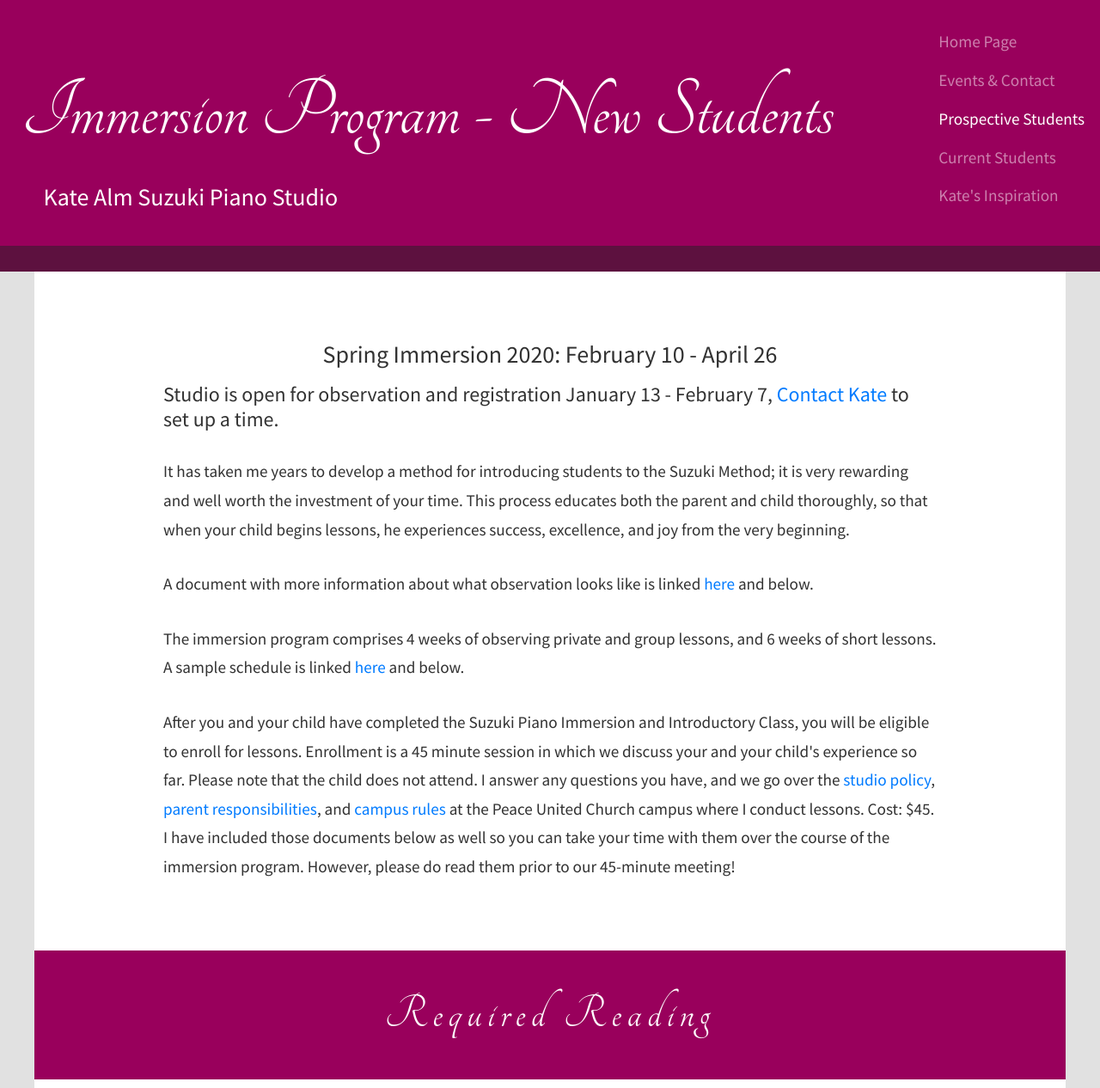
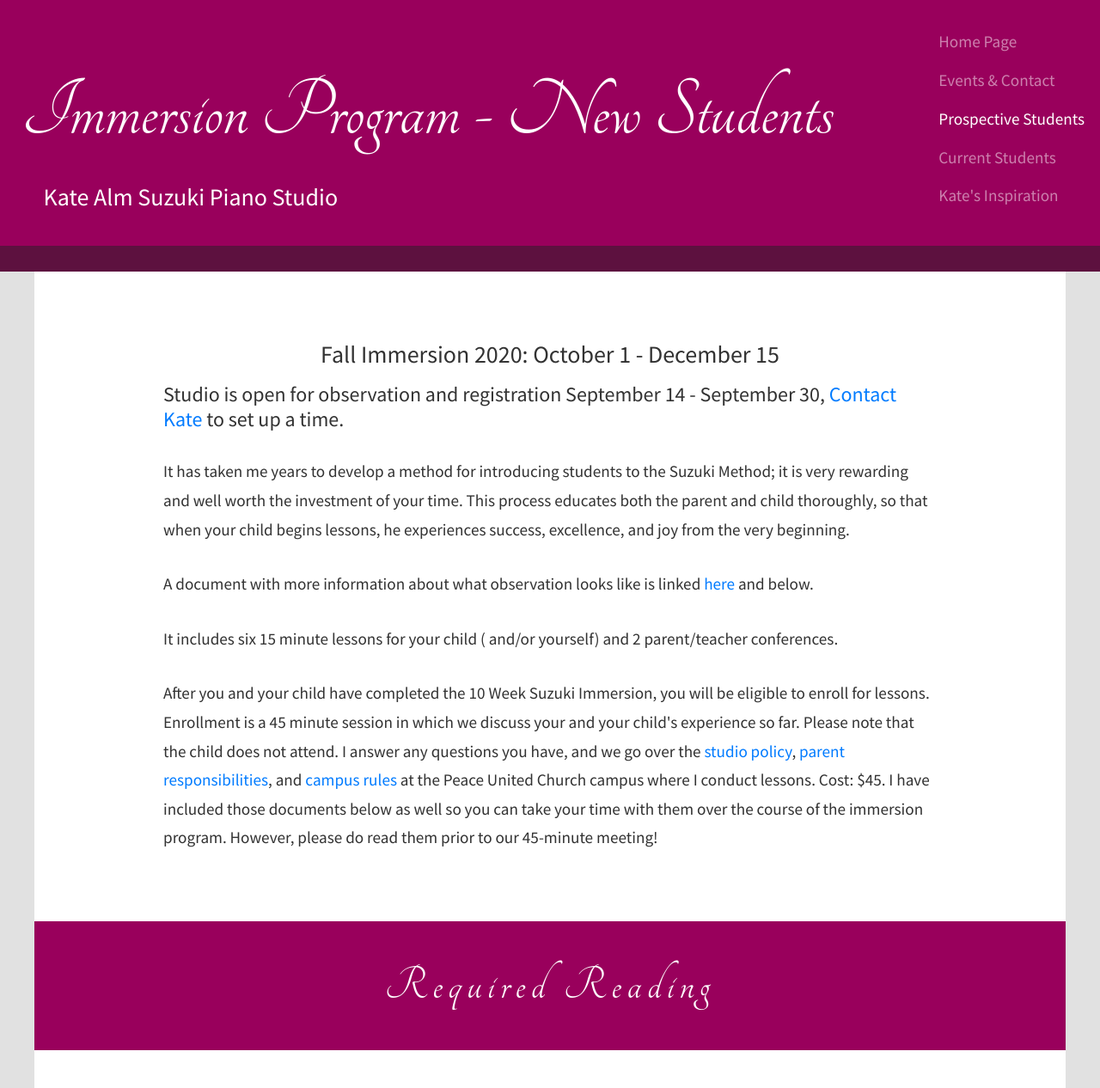
Before and after one commit to ingrid-anderson/Kate, a Django app: page /new-students/ in a window 1280 px wide. Shown: the top 1266 px of the page at 86% size. Run offline with Django 3.2, Linux system fonts and the light colour scheme; some libraries are stand-ins or nearby versions.

Commit message:
Update immersion.htm

```diff
--- a/templates/general/immersion.htm
+++ b/templates/general/immersion.htm
@@ -6,11 +6,11 @@
     <div class="container-layout">
         <section>
             <div class="container-content">
-                <p><h3>Spring Immersion 2020: February 10 - April 26</h3><h4>Studio is open for observation and registration January 13 - February 7, <a href="mailto:almusic@cruzio.com">Contact Kate</a> to set up a time.</h4></p>
+                <p><h3>Fall Immersion 2020: October 1 - December 15</h3><h4>Studio is open for observation and registration September 14 - September 30, <a href="mailto:almusic@cruzio.com">Contact Kate</a> to set up a time.</h4></p>
                 <p>It has taken me years to develop a method for introducing students to the Suzuki Method; it is very rewarding and well worth the investment of your time. This process educates both the parent and child thoroughly, so that when your child begins lessons, he experiences success, excellence, and joy from the very beginning.</p>
                 <p>A document with more information about what observation looks like is linked <a href="https://s3-us-west-2.amazonaws.com/ka-public/PDFs/Observation.pdf" target="_blank">here</a> and below.</p>
-                <p>The immersion program comprises 4 weeks of observing private and group lessons, and 6 weeks of short lessons. A sample schedule is linked <a href="https://s3-us-west-2.amazonaws.com/ka-public/PDFs/ImmersionSchedule.pdf" target="_blank">here</a> and below.<!--, as well as a description of the <a href="https://s3-us-west-2.amazonaws.com/ka-public/PDFs/ImmersionDescription.pdf" target="_blank">program requirements.</a>--></p>
-                <p>After you and your child have completed the Suzuki Piano Immersion and Introductory Class, you will be eligible to enroll for lessons. Enrollment is a 45 minute session in which we discuss your and your child's experience so far. Please note that the child does not attend. I answer any questions you have, and we go over the <a href="https://s3-us-west-2.amazonaws.com/ka-public/PDFs/StudioPolicy.pdf" target="_blank">studio policy</a>, <a href="https://s3-us-west-2.amazonaws.com/ka-public/PDFs/ParentResponsibilities.pdf" target="_blank">parent responsibilities</a>, and <a href="https://s3-us-west-2.amazonaws.com/ka-public/PDFs/CampusRules.pdf" target="_blank">campus rules</a> at the Peace United Church campus where I conduct lessons. Cost: $45. I have included those documents below as well so you can take your time with them over the course of the immersion program. However, please do read them prior to our 45-minute meeting!</p>
+                <p>It includes six 15 minute lessons for your child ( and/or yourself) and 2 parent/teacher conferences.</p>
+                <p>After you and your child have completed the 10 Week Suzuki Immersion, you will be eligible to enroll for lessons. Enrollment is a 45 minute session in which we discuss your and your child's experience so far. Please note that the child does not attend. I answer any questions you have, and we go over the <a href="https://s3-us-west-2.amazonaws.com/ka-public/PDFs/StudioPolicy.pdf" target="_blank">studio policy</a>, <a href="https://s3-us-west-2.amazonaws.com/ka-public/PDFs/ParentResponsibilities.pdf" target="_blank">parent responsibilities</a>, and <a href="https://s3-us-west-2.amazonaws.com/ka-public/PDFs/CampusRules.pdf" target="_blank">campus rules</a> at the Peace United Church campus where I conduct lessons. Cost: $45. I have included those documents below as well so you can take your time with them over the course of the immersion program. However, please do read them prior to our 45-minute meeting!</p>
             </div>
         </section>
         <section id="new-students">
```
